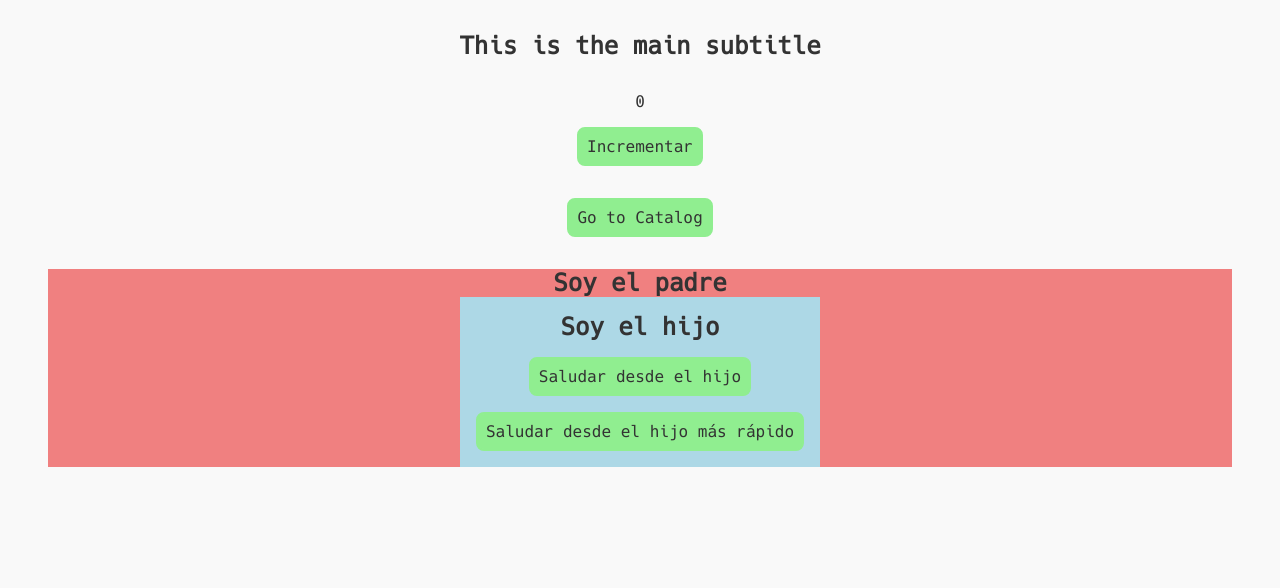
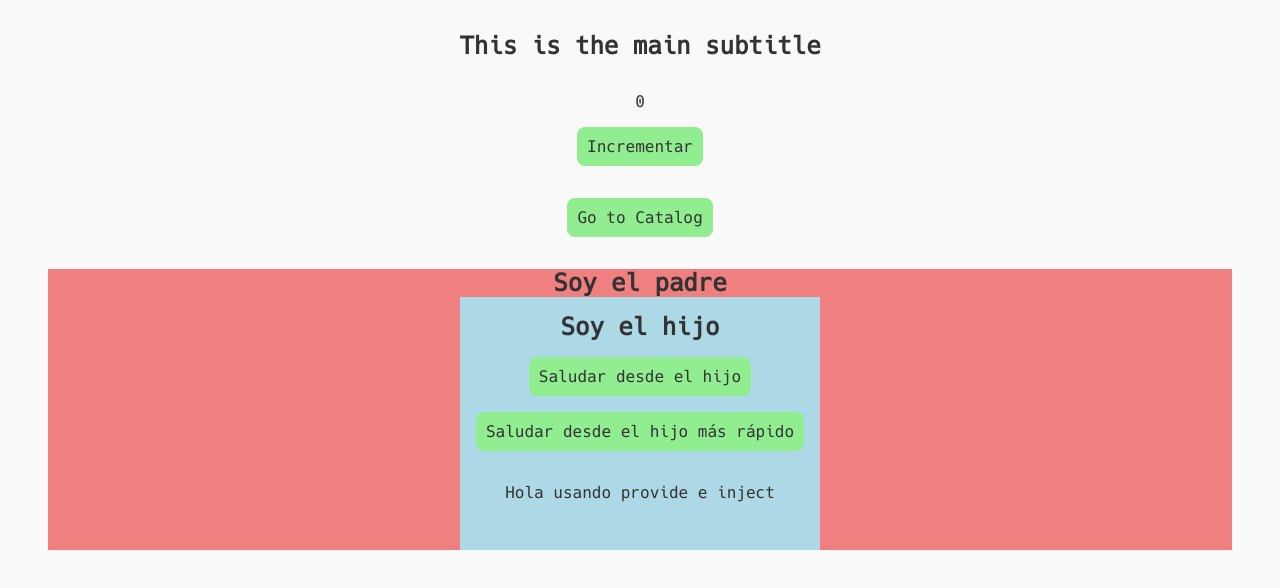
Before and after one commit to alvaro-moron/first-vue-proyect, a Vue app: page / in a window 1280 px wide. Shown: the top 588 px of the page. Built offline with nearby package versions, Linux system fonts and the light colour scheme; the HTML template or start-up script is replaced by a standard one.

Commit message:
exercise 9 completed

```diff
--- a/src/components/ChildComponent.vue
+++ b/src/components/ChildComponent.vue
@@ -1,9 +1,17 @@
 <script setup lang="ts">
+  import { /*ref,*/ inject, type Ref } from 'vue'
+
   const title = 'Soy el hijo'
   const emit = defineEmits(['sayHi', 'sayHiFaster'])
   function sayHi() {
     emit('sayHi', { message: 'Hola desde el componente hijo' })
   }
+
+  // const message = inject<Ref<string | string>>(
+  //   'message',
+  //   ref('Mostrando valor predeterminado')
+  // )
+  const message = inject<Ref<string | string>>('message')!
 </script>
 <template>
   <section class="container-child">
@@ -17,6 +25,7 @@
     >
       Saludar desde el hijo más rápido
     </button>
+    <p class="container-child__text">{{ message }}</p>
   </section>
 </template>
 <style scoped lang="scss">
@@ -40,5 +49,8 @@
     &__button:hover {
       background-color: transparent;
     }
+    &__text {
+      margin: 2em 0;
+    }
   }
 </style>
--- a/src/components/ParentComponent.vue
+++ b/src/components/ParentComponent.vue
@@ -1,5 +1,5 @@
 <script setup lang="ts">
-  import { ref } from 'vue'
+  import { provide, ref } from 'vue'
   import ChildComponent from '@/components/ChildComponent.vue'
   const title = 'Soy el padre'
   const msg = ref('')
@@ -11,6 +11,9 @@
   function receiveSayHi(dataReceive: info) {
     msg.value = `Información recibida del hijo: ${dataReceive.message}`
   }
+
+  const message = ref('Hola usando provide e inject')
+  provide('message', message)
 </script>
 <template>
   <section class="container-parent">
```
